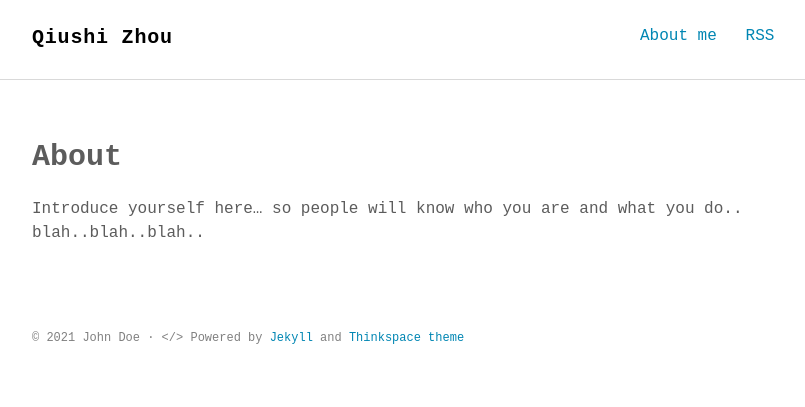
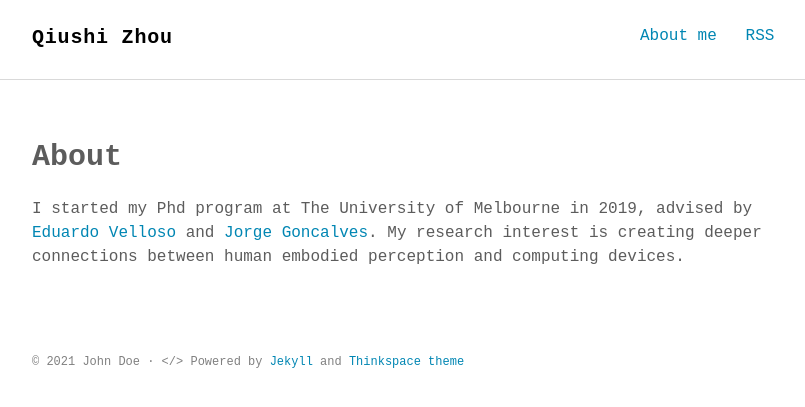
Before and after one commit to qiushi-zhou/qiushi-zhou.github.io, a Jekyll site: the page built from about.md, in a window 1280 px wide. Shown: the top 407 px of the page, without its empty margins (232-1037 px from the left). Built offline with Jekyll 4.4.1, drawn with Linux system fonts in a browser that asks for light colours; some web fonts are replaced.

Commit message:
Update about.md

```diff
--- a/about.md
+++ b/about.md
@@ -4,4 +4,4 @@ title: About
 permalink: /about/
 ---
 
-Introduce yourself here... so people will know who you are and what you do.. blah..blah..blah..
+I started my Phd program at The University of Melbourne in 2019, advised by <a href="https://www.eduardovelloso.com/">Eduardo Velloso</a> and <a href="https://www.jorgegoncalves.com/">Jorge Goncalves</a>. My research interest is creating deeper connections between human embodied perception and computing devices.
```
